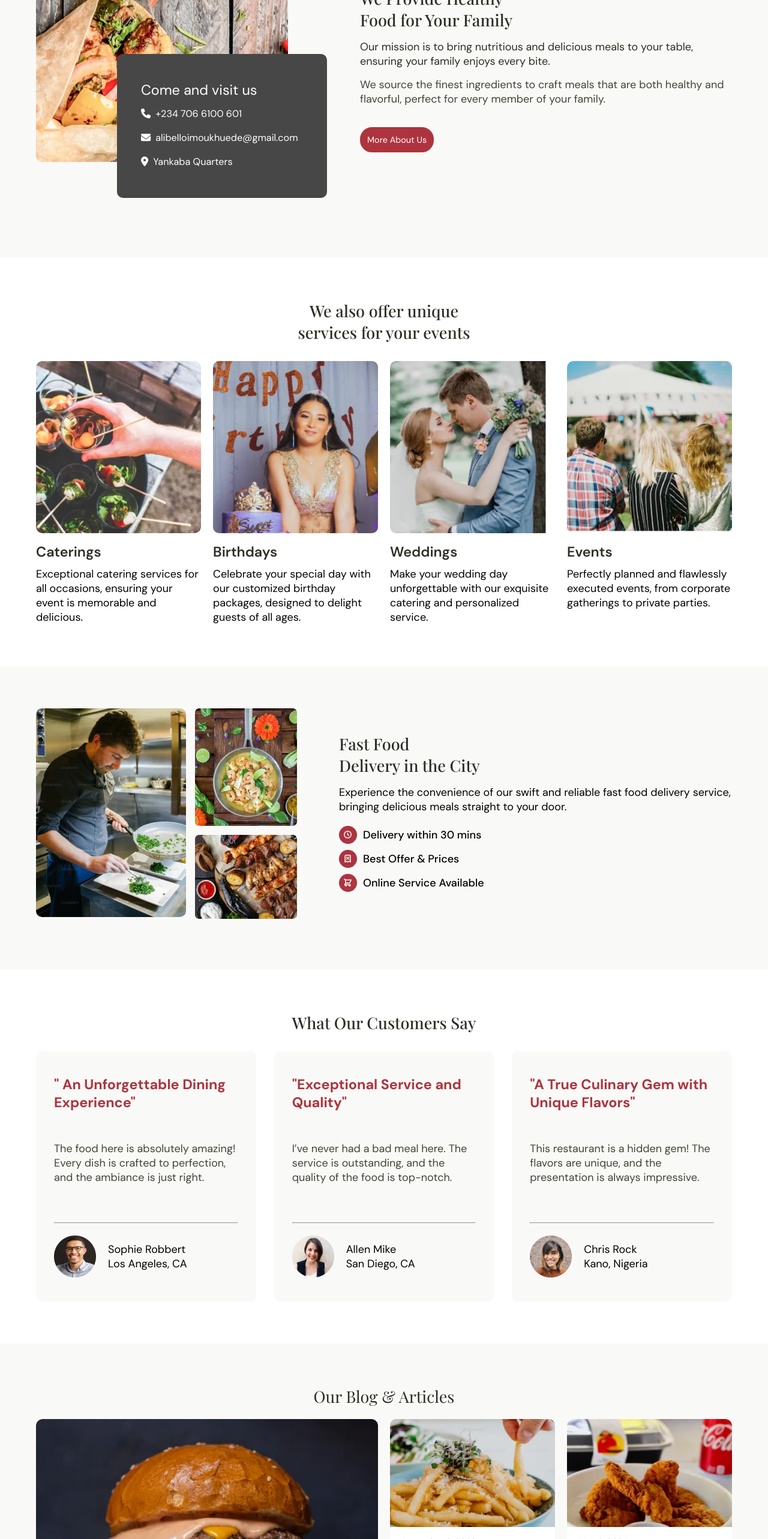
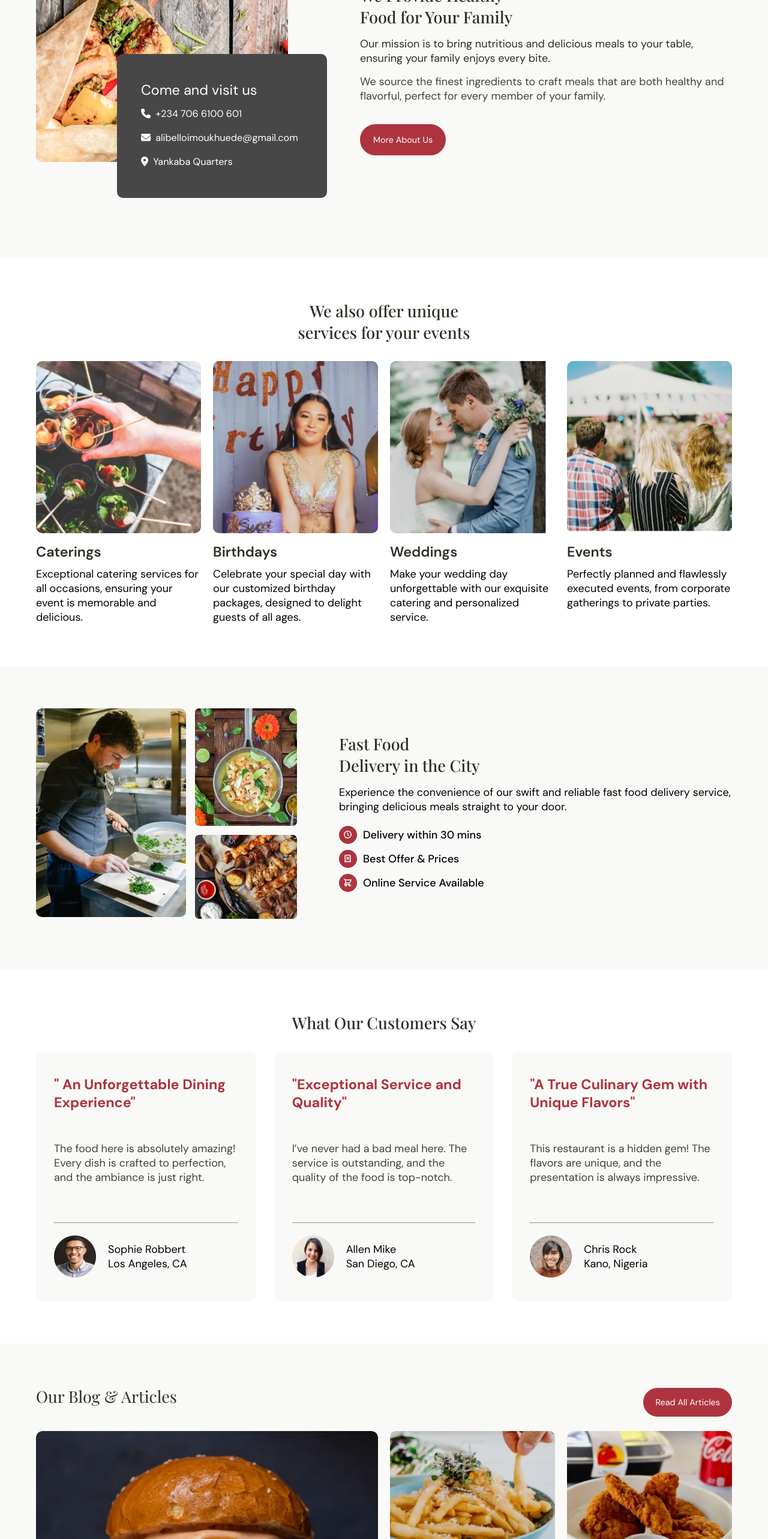
Before and after one commit to devalibello/tasty-food, a React (Create React App) app: page / in a window 1280 px wide. Shown: the part 1765-4331 px from the top of the page at 60% size. Built offline with nearby package versions, Linux system fonts and the light colour scheme.

Commit message:
update blog btn

```diff
--- a/src/styles/About.css
+++ b/src/styles/About.css
@@ -202,10 +202,10 @@
 }
 
 .more-about-us {
-    padding: 10px;
+    padding: 15px 20px;
     width: -moz-fit-content;
     width: fit-content;
-    border-radius: 20px;
+    border-radius: 100px 100px;
     margin-top: 20px;
     background-color: var(--red);
     border: solid 2px  var(--red);
--- a/src/styles/Blog.css
+++ b/src/styles/Blog.css
@@ -161,7 +161,7 @@
     padding: 15px 20px;
     background-color: var(--red);
     color: white;
-    font-size: 0.9em;
+    font-size: 0.8em;
     display: none;
 }
 
@@ -277,6 +277,17 @@
         grid-column: 7 / 13;
         grid-row: 2 / 3;
     }
+
+    .article-btn {
+        display: inline-block;
+    }
+
+    .blog-header {
+        display: flex;
+        justify-content: space-between;
+        align-items: center;
+        margin-bottom: 20px;
+    }
    }
 
 /* Laptop Tablets Styles */
```
